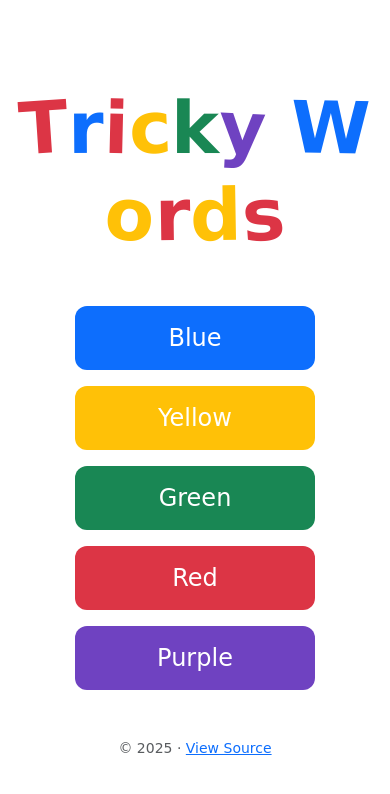
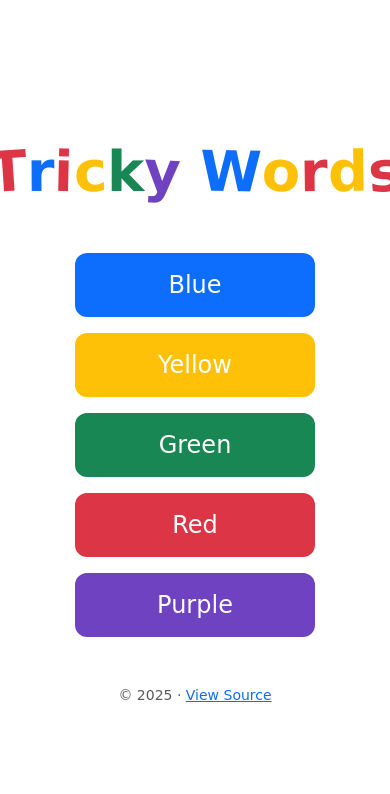
Before and after one commit to mokagio/tricky-words-trainer, a React (Vite) app: page / in a window 390 px wide. Shown: the top 794 px of the page. Built offline with nearby package versions, Linux system fonts and the light colour scheme.

Commit message:
Prevent text overflow on mobile portrait

```diff
--- a/src/App.jsx
+++ b/src/App.jsx
@@ -90,7 +90,16 @@ export function TrickyTitle() {
   let colorIndex = 0;
 
   return (
-    <h1 className="mb-5 fw-semibold text-center" style={{ fontSize: "4.5rem" }}>
+    <h1
+      className="mb-5 fw-semibold text-center"
+      style={{
+        fontSize: 'clamp(3.5rem, 8vw, 4.5rem)',
+        wordBreak: 'keep-all',
+        whiteSpace: 'nowrap',
+        overflow: 'hidden',
+        textOverflow: 'ellipsis'
+      }}
+    >
       {text.split("").map((char, idx) => {
         if (char === " ") {
           return <span key={idx}>&nbsp;</span>;
```
